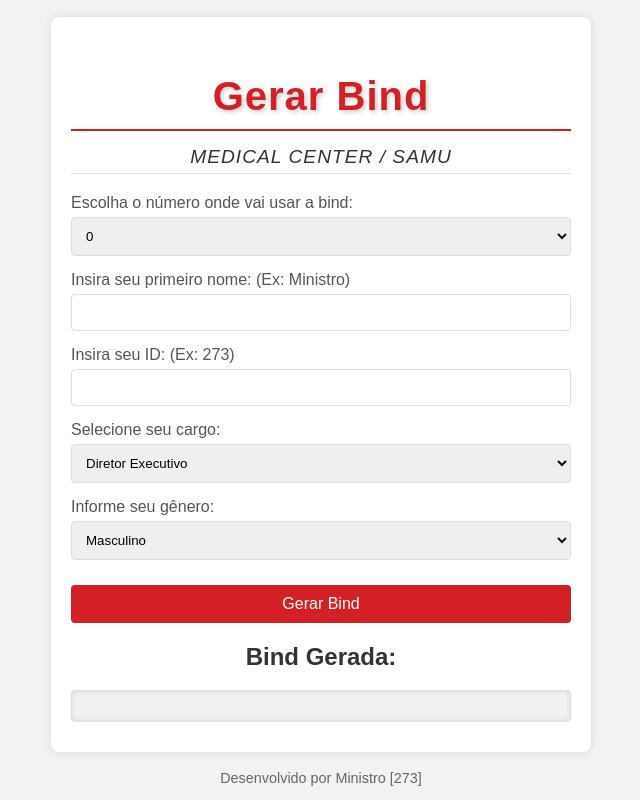
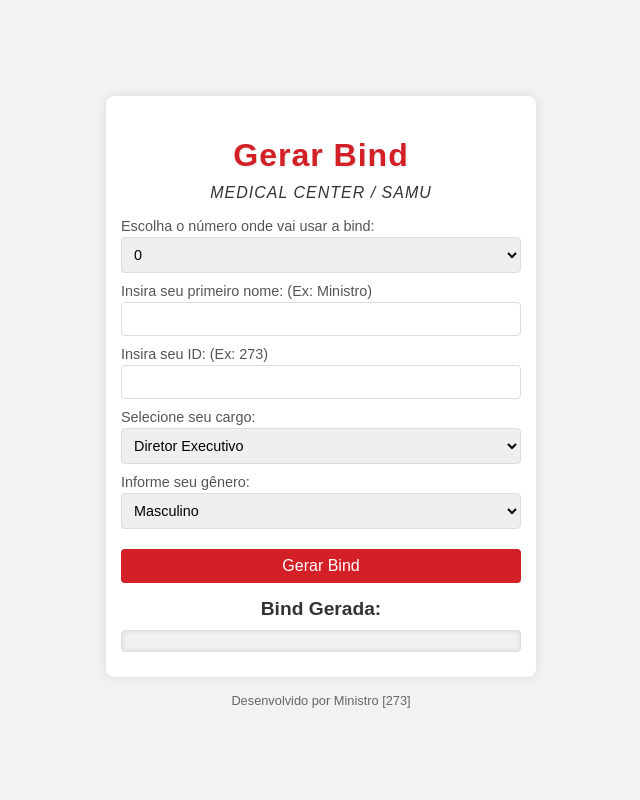
Before and after one commit to robsonllourenco/gerarbind_bhc, a plain HTML site: page index.html in a window 1280 px wide. Shown: the whole page, without its empty margins (319-959 px from the left). Drawn offline with Linux system fonts and the light colour scheme.

Commit message:
Update styles.css

```diff
--- a/styles.css
+++ b/styles.css
@@ -12,92 +12,92 @@ body {
 
 .container {
     background: #ffffff;
-    padding: 20px;
+    padding: 15px; /* Reduzindo o padding para tornar mais compacto */
     border-radius: 8px;
     box-shadow: 0 0 10px rgba(0, 0, 0, 0.1);
-    max-width: 500px;
+    max-width: 400px; /* Ajustando a largura máxima */
     width: 90%;
     margin: 10px;
 }
 
 .header {
     text-align: center;
-    margin-bottom: 20px;
+    margin-bottom: 10px; /* Reduzindo espaço inferior */
 }
 
 h1 {
-    font-size: 2.5rem; /* Aumentando o tamanho da fonte */
-    color: #d32027; /* Vermelho forte da imagem */
+    font-size: 2rem; /* Ajuste no tamanho */
+    color: #d32027;
     font-weight: bold;
-    text-shadow: 2px 2px 4px rgba(0, 0, 0, 0.2); /* Adicionando uma sombra sutil */
-    margin-bottom: 10px;
-    letter-spacing: 1px; /* Espaçamento entre letras */
-    padding: 10px 0;
-    border-bottom: 2px solid #d32027; /* Borda inferior para destacar o título */
+    text-shadow: 1px 1px 2px rgba(0, 0, 0, 0.1); /* Sombra mais leve */
+    margin-bottom: 5px; /* Menor espaçamento */
+    letter-spacing: 1px;
+    padding: 5px 0;
 }
 
 h3 {
     color: #333;
     margin-top: 0;
     font-weight: normal;
-    font-size: 1.2rem; /* Ajustando o tamanho da fonte do subtítulo */
+    font-size: 1rem; /* Menor tamanho do subtítulo */
     letter-spacing: 1px;
-    text-transform: uppercase; /* Deixando o subtítulo em letras maiúsculas */
-    padding: 5px 0;
-    border-bottom: 1px solid #ddd; /* Borda inferior sutil */
-    margin-bottom: 20px;
-    font-style: italic; /* Adicionando um estilo itálico */
+    text-transform: uppercase;
+    font-style: italic;
 }
 
-
 .form-group {
-    margin-bottom: 15px;
+    margin-bottom: 10px; /* Reduzindo o espaçamento */
 }
 
 label {
     display: block;
-    margin-bottom: 5px;
+    margin-bottom: 3px;
     color: #555;
+    font-size: 0.9rem; /* Diminuindo o tamanho das labels */
 }
 
 select, input {
     width: 100%;
-    padding: 10px;
+    padding: 8px; /* Reduzindo o padding para inputs mais compactos */
     border: 1px solid #ddd;
     border-radius: 4px;
     box-sizing: border-box;
+    font-size: 0.9rem; /* Tamanho menor dos inputs */
 }
 
 button {
     width: 100%;
-    padding: 10px;
+    padding: 8px;
     background: #d32027;
     border: none;
     border-radius: 4px;
     color: #fff;
-    font-size: 16px;
+    font-size: 1rem;
     cursor: pointer;
-    transition: background 0.3s;
+    transition: background 0.3s, transform 0.2s; /* Adicionando interação visual */
     margin-top: 10px;
 }
 
 button:hover {
     background: #b31c21;
+    transform: scale(1.05); /* Feedback de aumento ao passar o mouse */
 }
 
 h2 {
     text-align: center;
     color: #333;
-    margin-top: 20px;
+    font-size: 1.2rem;
+    margin-top: 15px;
+    margin-bottom: 10px; /* Menor espaço superior e inferior */
 }
 
 .output {
     background: #f1f1f1;
-    padding: 15px;
+    padding: 10px; /* Reduzindo o padding */
     border-radius: 4px;
     box-shadow: inset 0 0 5px rgba(0, 0, 0, 0.1);
     text-align: center;
-    font-size: 18px;
+    font-size: 1rem; /* Ajustando o tamanho */
     margin-bottom: 10px;
     border: 1px solid #ddd;
 }
@@ -108,6 +108,7 @@ h2 {
 
 #copyButton:hover {
     background: #b31c21;
+    transform: scale(1.05); /* Feedback de aumento ao passar o mouse */
 }
 
 #popup {
@@ -117,7 +118,7 @@ h2 {
     right: 20px;
     background-color: #d32027;
     color: white;
-    padding: 15px;
+    padding: 10px; /* Reduzindo o padding */
     border-radius: 5px;
     box-shadow: 0 0 10px rgba(0, 0, 0, 0.1);
     z-index: 1000;
@@ -128,25 +129,26 @@ footer {
     width: 100%;
     text-align: center;
     margin: -7px 0;
-    font-size: 0.9rem;
+    font-size: 0.8rem; /* Diminuindo o tamanho da fonte do rodapé */
     color: #666;
 }
 
+/* Ajuste para mobile */
 @media (max-width: 600px) {
     .container {
-        padding: 15px;
+        padding: 10px;
     }
 
     .form-group {
-        margin-bottom: 10px;
+        margin-bottom: 8px;
     }
 
     select, input, button {
-        padding: 8px;
-        font-size: 14px;
+        padding: 7px;
+        font-size: 0.85rem; /* Ajustando para telas menores */
     }
 
     .output {
-        font-size: 16px;
+        font-size: 0.9rem;
     }
 }
```
